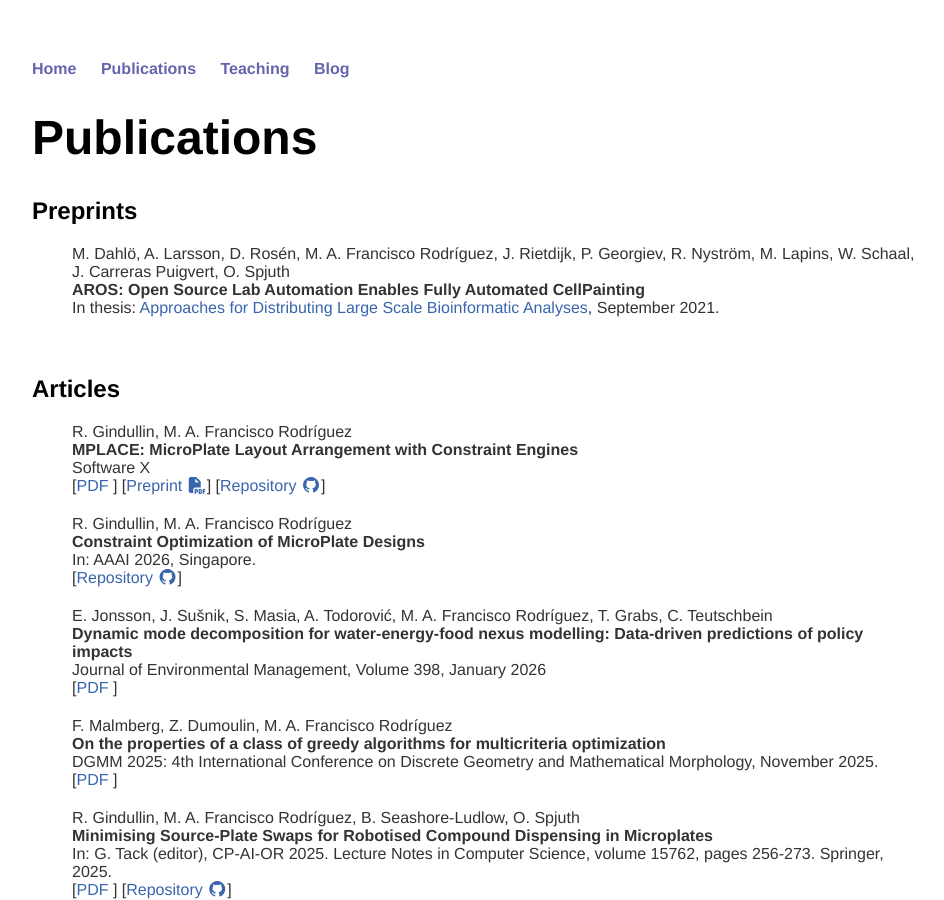
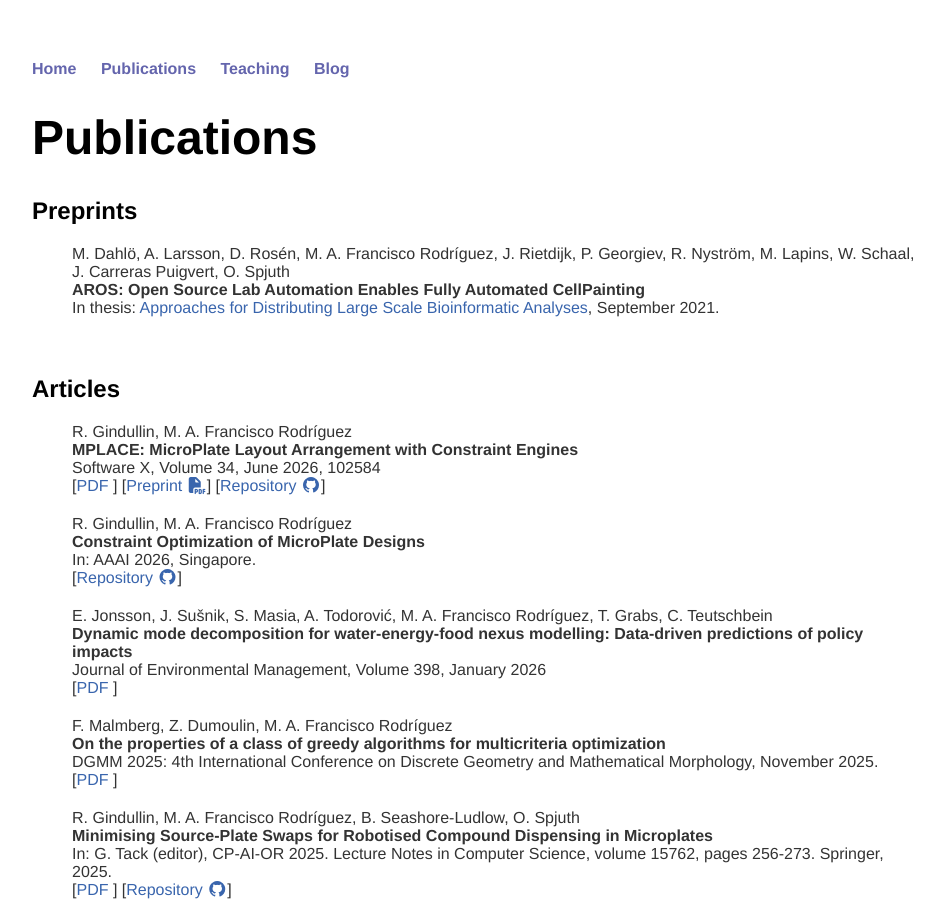
Before and after one commit to andreina-francisco/andreina-francisco.github.io, a Jekyll site: the page built from cv/index.html, in a window 1280 px wide and 900 px high. Shown: the whole window, without its empty margins (160-1104 px from the left). Built offline with Jekyll 4.4.1, drawn with Linux system fonts in a browser that asks for light colours; nearby versions of some CDN libraries; a style sheet for code colours, icons or effects is not loaded.

Commit message:
Update index.html

```diff
--- a/cv/index.html
+++ b/cv/index.html
@@ -29,7 +29,7 @@ title: Mar&iacute;a Andre&iacute;na Francisco Rodr&iacute;guez
     <span class="author">R. Gindullin, M. A. Francisco Rodr&iacute;guez</span><br />
     <span class="title">MPLACE: MicroPlate Layout Arrangement with Constraint Engines</span>
     <br />
-    <span class="note">Software X</span><br />
+    <span class="note">Software X, Volume 34, June 2026, 102584</span><br />
    [<a class="text"
     href="https://doi.org/10.1016/j.softx.2026.102584">PDF <i
     class="ai ai-doi ai-1x"></i></a>] [<a class="text"
```
